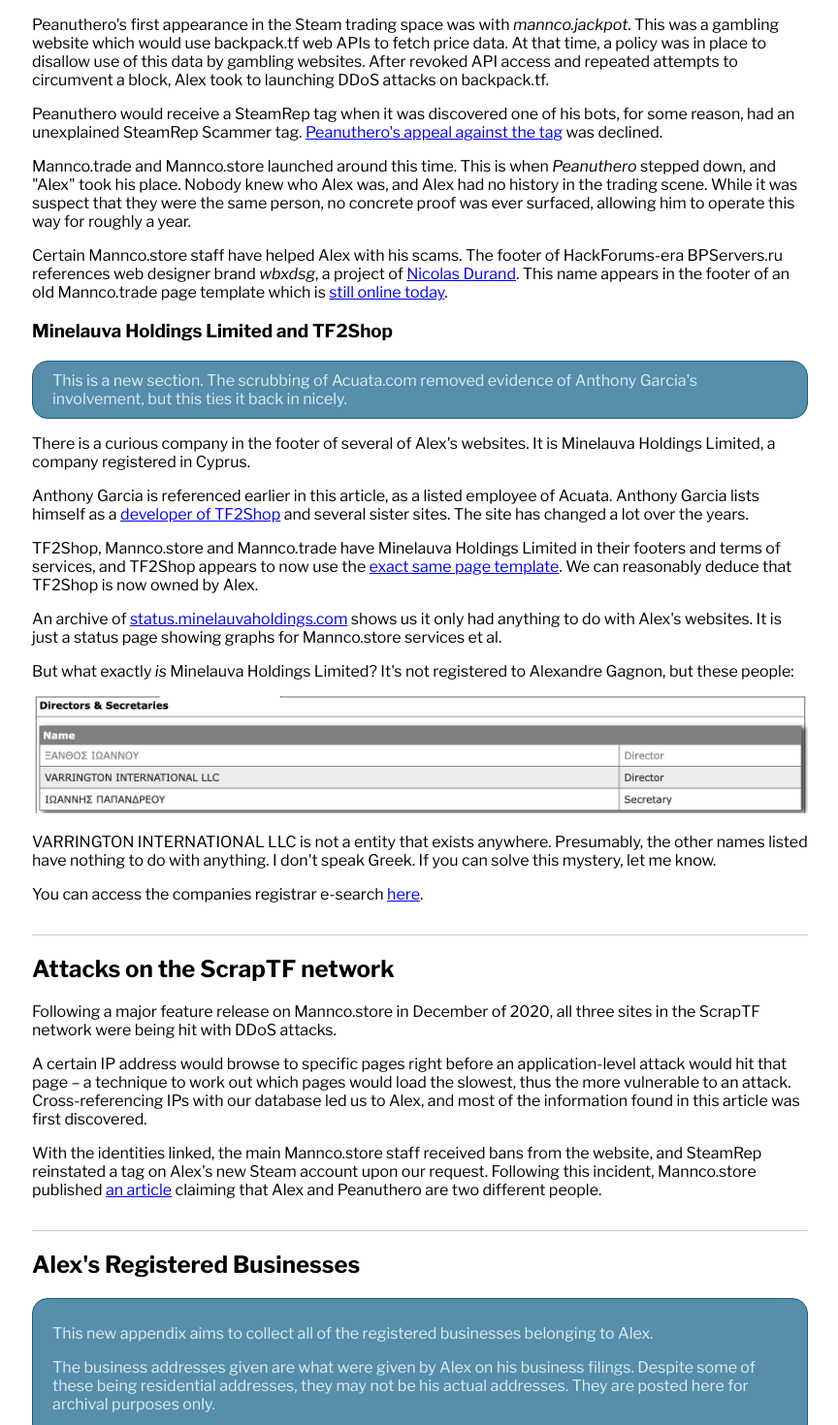
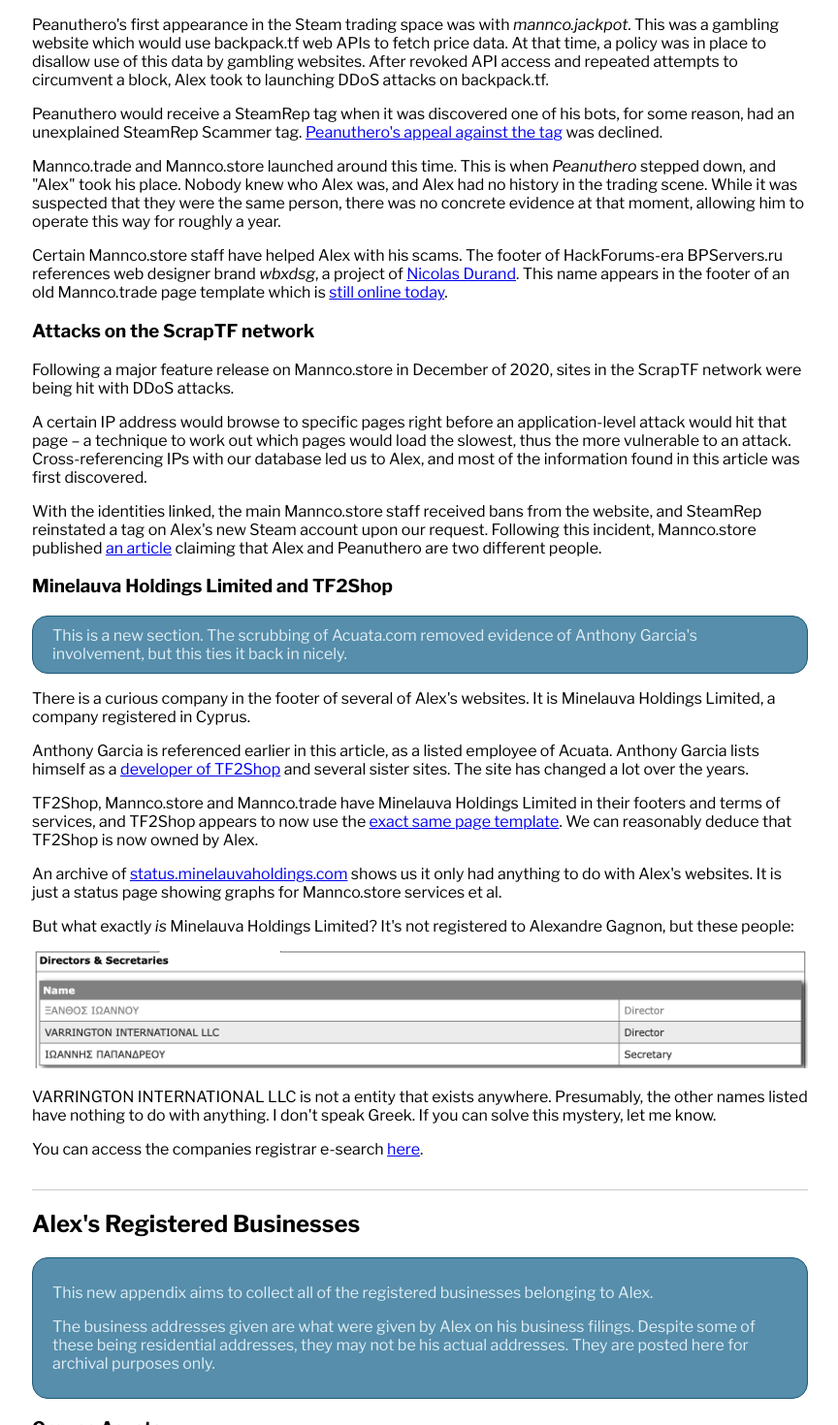
Before and after one commit to fiskWasTaken/fisk.cc, a Nuxt app: page /who-is-alexandre-gagnon-mannco-store in a window 1280 px wide. Shown: the part 5139-6609 px from the top of the page at 97% size, without its empty margins (197-1061 px from the left). Built offline with nearby package versions, Linux system fonts and the light colour scheme.

Commit message:
update prose

```diff
--- a/pages/who-is-alexandre-gagnon-mannco-store.vue
+++ b/pages/who-is-alexandre-gagnon-mannco-store.vue
@@ -274,12 +274,8 @@
 
         <p>
           Mannco.trade and Mannco.store launched around this time. This is when <em>Peanuthero</em> stepped down, and
-          "Alex"
-          took his
-          place. Nobody knew who Alex was, and Alex had no history in the trading scene. While it was suspect that they
-          were
-          the same person, no concrete proof was ever surfaced, allowing him to operate this way for roughly a year.
-
+          "Alex" took his place. Nobody knew who Alex was, and Alex had no history in the trading scene. While it was suspected that they
+          were the same person, there was no concrete evidence at that moment, allowing him to operate this way for roughly a year.
         </p>
 
         <p>
@@ -291,6 +287,28 @@
           the
           footer of
           an old Mannco.trade page template which is <a href="https://archive.ph/mXnG8">still online today</a>.
+        </p>
+
+        <h3>Attacks on the ScrapTF network</h3>
+
+        <p>
+          Following a major feature release on Mannco.store in December of 2020, sites in the ScrapTF network
+          were being hit with DDoS attacks.
+        </p>
+
+        <p>
+          A certain IP address would browse to specific pages right before an application-level attack would hit that
+          page
+          &ndash; a technique to work out which pages would load the slowest, thus the more vulnerable to an attack.
+          Cross-referencing IPs with our database led us to Alex, and most of the information found in this article was first discovered.
+        </p>
+
+        <p>
+          With the identities linked, the main Mannco.store staff received bans from the website, and SteamRep
+          reinstated a
+          tag on Alex's new Steam account upon our request. Following this incident, Mannco.store published <a
+            href="https://archive.ph/hkDUL" target="_blank">an
+          article</a> claiming that Alex and Peanuthero are two different people.
         </p>
 
         <h3>Minelauva Holdings Limited and TF2Shop</h3>
@@ -329,30 +347,6 @@
           You can access the companies registrar e-search <a href="https://efiling.drcor.mcit.gov.cy/DrcorPublic/SearchForm.aspx?sc=0&cultureInfo=en-AU" target="_blank">here</a>.
         </p>
 
-      </div>
-
-      <div class="section">
-        <h2>Attacks on the ScrapTF network</h2>
-
-        <p>
-          Following a major feature release on Mannco.store in December of 2020, all three sites in the ScrapTF network
-          were being hit with DDoS attacks.
-        </p>
-
-        <p>
-          A certain IP address would browse to specific pages right before an application-level attack would hit that
-          page
-          &ndash; a technique to work out which pages would load the slowest, thus the more vulnerable to an attack.
-          Cross-referencing IPs with our database led us to Alex, and most of the information found in this article was first discovered.
-        </p>
-
-        <p>
-          With the identities linked, the main Mannco.store staff received bans from the website, and SteamRep
-          reinstated a
-          tag on Alex's new Steam account upon our request. Following this incident, Mannco.store published <a
-            href="https://archive.ph/hkDUL" target="_blank">an
-          article</a> claiming that Alex and Peanuthero are two different people.
-        </p>
       </div>
 
       <div class="section">
```
